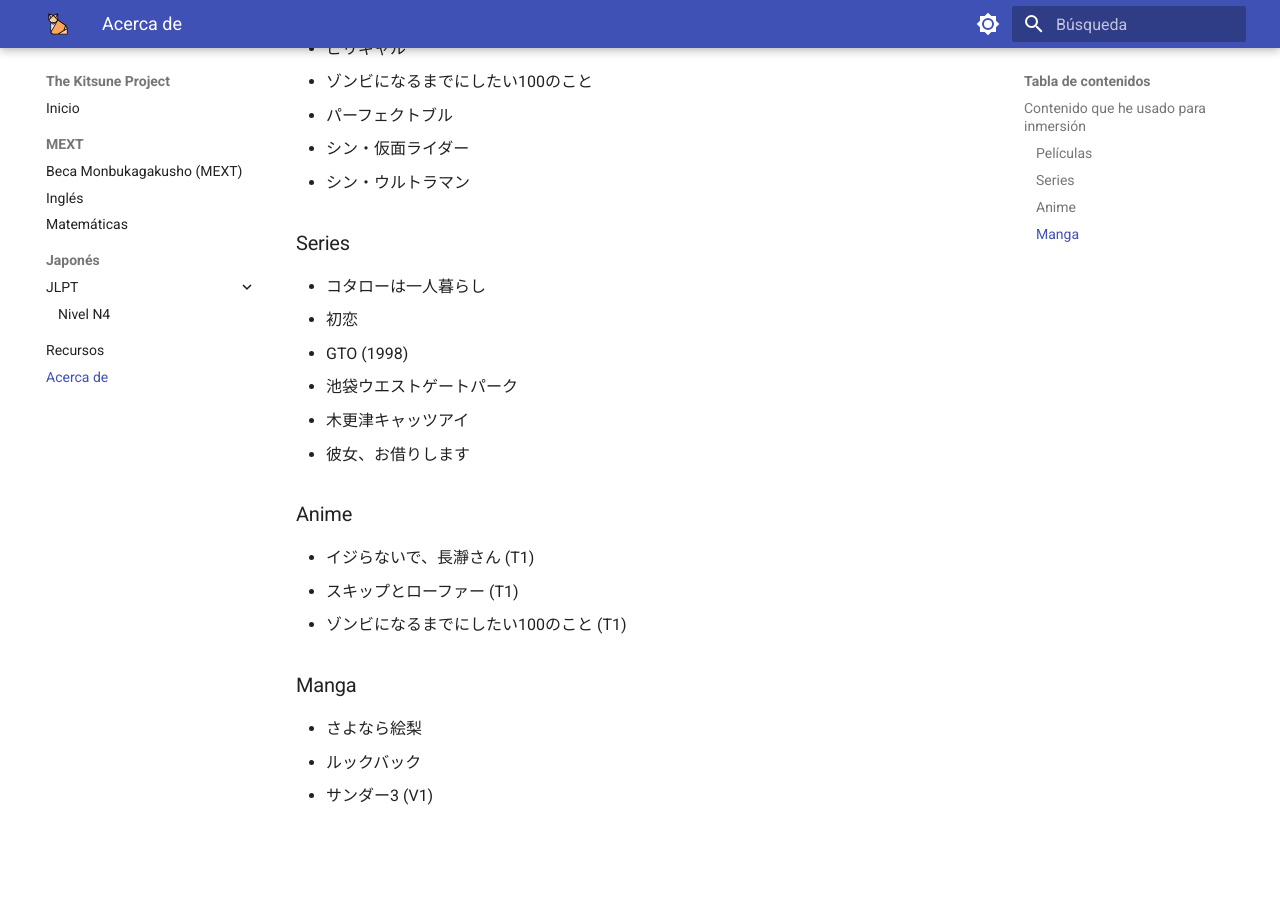
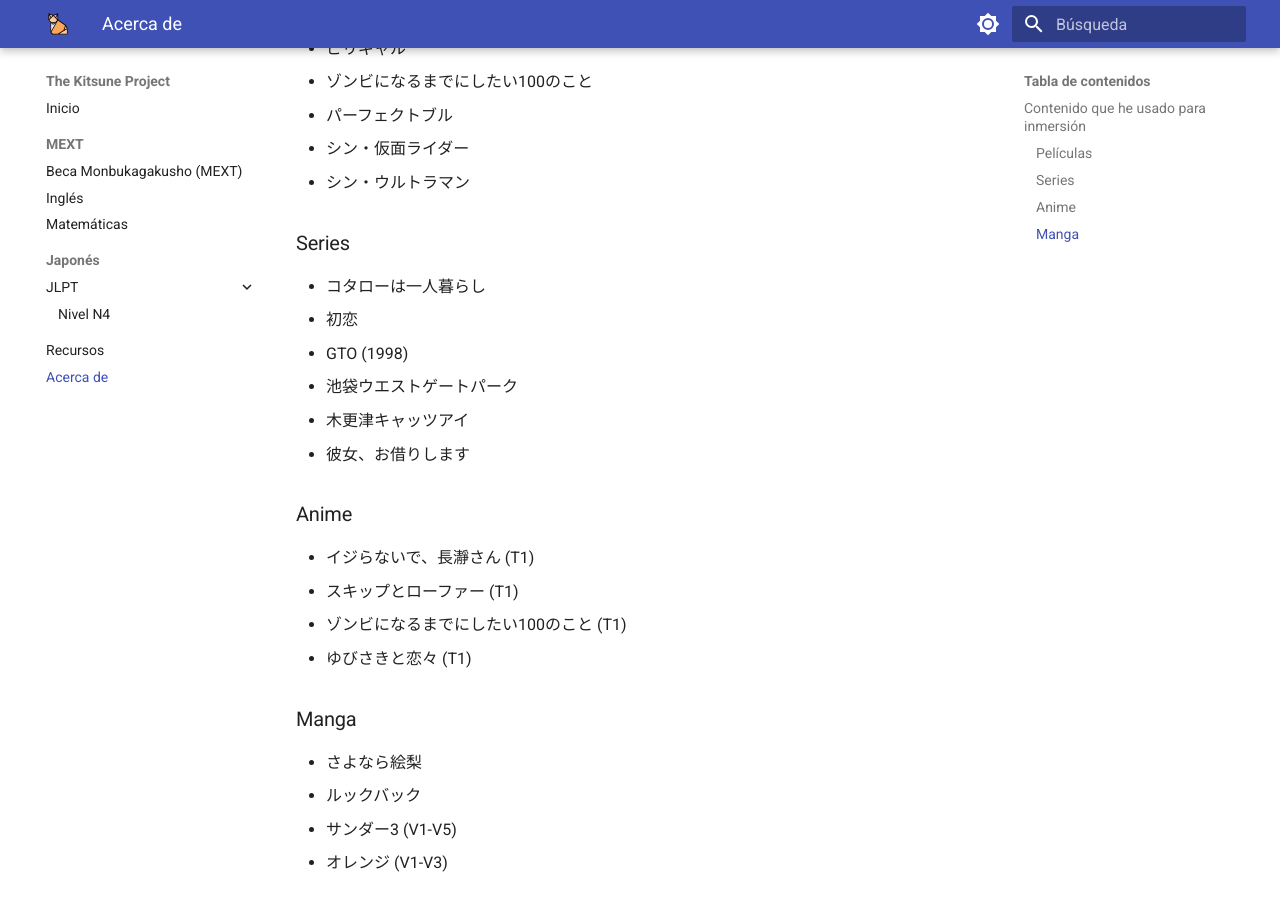
Before and after one commit to yuurei1999/TKP_sitio-web, an MkDocs documentation site: the page built from docs/about.md, in a window 1280 px wide and 900 px high, scrolled down 999 px. Built offline with MkDocs 1.6.1 and Material for MkDocs 9.7.7, drawn with Linux system fonts in a browser that asks for light colours; before the commit the page ends 1832 px from its top, so only the background shows below that.

Commit message:
I added the title of some works to my list of manga read and anime watched.
* Orange from V1 to V3
* Thunder 3 from V1 to 5
* Yubisaki to renren season 1
*

```diff
--- a/docs/about.md
+++ b/docs/about.md
@@ -34,7 +34,9 @@ En este apartado escribiré el nombre de las películas, series, anime, manga y
 * イジらないで、長瀞さん (T1)
 * スキップとローファー (T1)
 * ゾンビになるまでにしたい100のこと (T1)
+* ゆびさきと恋々 (T1)
 ### Manga
 * さよなら絵梨
 * ルックバック
-* サンダー3 (V1)
+* サンダー3 (V1-V5)
+* オレンジ (V1-V3)
```
